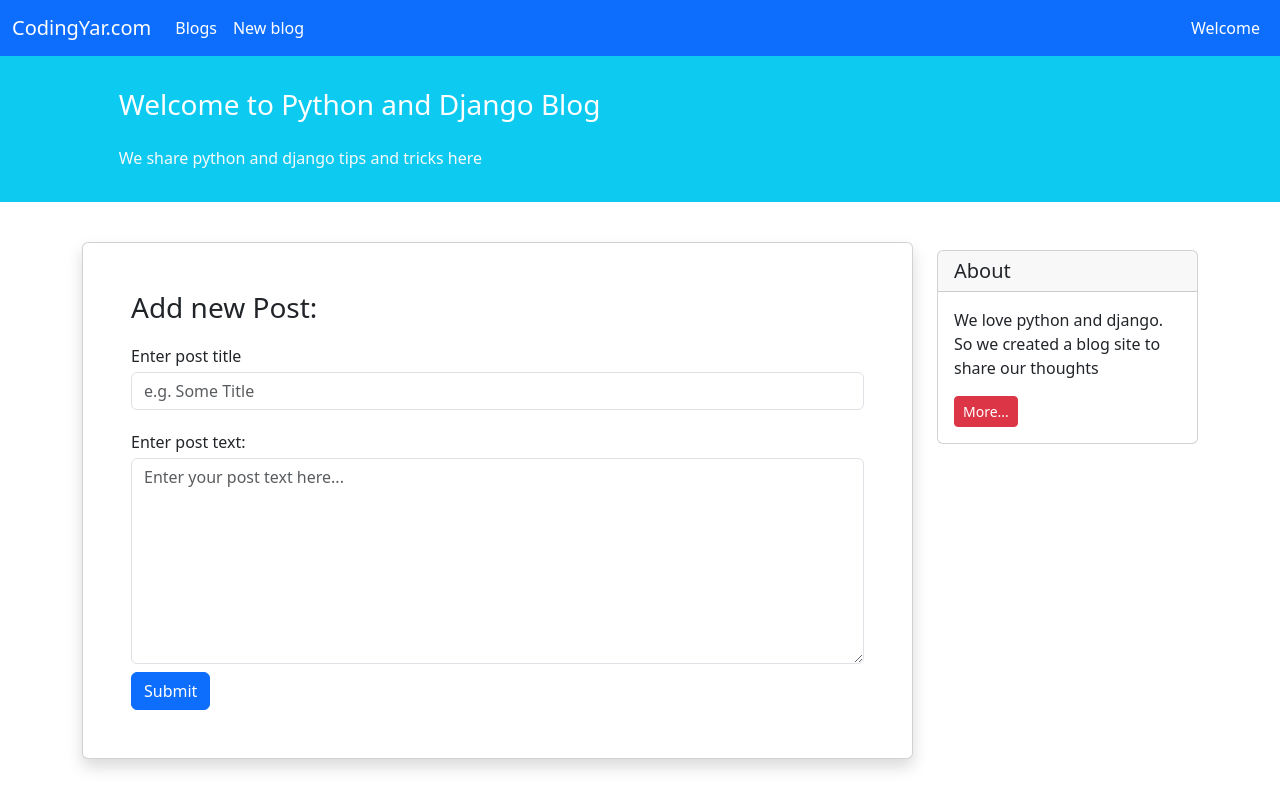
After one commit to ErfanAshki/blog-page-project, a Django app: page /post/create/ in a window 1280 px wide. The commit adds this page. Run offline with Django 5.2, Linux system fonts and the light colour scheme.

```diff
--- /dev/null
+++ b/blog/templates/blog/post_create.html
@@ -0,0 +1,46 @@
+{% extends '_base.html' %}
+
+{% block page_title %}post create{% endblock page_title %}
+
+
+{% block content %}
+
+    <div class="container mt-4">
+        <div class="row">
+            <div class="col-9">
+                <div class="card shadow my-3 p-5">
+                    <h3>Add new Post:</h3>
+                    <form method="POST">
+                        {% csrf_token %}
+                        <div class="form-group py-2">
+                            <label class="py-1">Enter post title</label>
+                            <input type="text" class="form-control" placeholder="e.g. Some Title" name="title">
+                        </div>
+                        <div class="form-group py-2">
+                            <label class="py-1">Enter post text:</label>
+                            <textarea class="form-control" name="text" rows="8"
+                                      placeholder="Enter your post text here..."></textarea>
+                        </div>
+                        <button type="submit" class="btn btn-primary">Submit</button>
+                    </form>
+                </div>
+            </div>
+            <div class="col-3">
+
+                <div class="card my-4">
+                    <h5 class="card-header">About</h5>
+                    <div class="card-body">
+                        <p class="card-text">We love python and django. So we created a blog site to share our
+                            thoughts</p>
+                        <a href="#"
+                           class="btn btn-sm btn-danger">
+                            More...
+                        </a>
+                    </div>
+                </div>
+
+            </div>
+        </div>
+    </div>
+
+{% endblock content %}
--- a/blog/urls.py
+++ b/blog/urls.py
@@ -1,9 +1,10 @@
 from django.urls import path
 
-from .views import post_list_view, post_detail_view
+from .views import post_list_view, post_detail_view, post_create_view
 
 urlpatterns = [
     path('list/', post_list_view, name='post_list'),
     path('<int:pk>/', post_detail_view, name='post_detail'),
+    path('create/', post_create_view, name='post_create'),
 
 ]
--- a/blog/views.py
+++ b/blog/views.py
@@ -13,3 +13,7 @@ def post_detail_view(request, pk):
     post = get_object_or_404(Post, pk=pk)
 
     return render(request, 'blog/post_detail.html', {'post': post})
+
+
+def post_create_view(request):
+    return render(request, 'blog/post_create.html')
--- a/templates/_base.html
+++ b/templates/_base.html
@@ -21,8 +21,8 @@
         </button>
         <div class="collapse navbar-collapse" id="navbarNavAltMarkup">
             <div class="navbar-nav">
-                <a class="nav-link active" aria-current="page" href="#">Home</a>
-                <a class="nav-link" href="#">Blog</a>
+                <a class="nav-link active" aria-current="page" href="{% url 'post_list' %}">Blogs</a>
+                <a class="nav-link active" href="{% url 'post_create' %}">New blog</a>
             </div>
         </div>
         <div class="mx-2 text-white">Welcome</div>
```
Also changed, not shown: blog/forms.py (added, +9 -0 lines), blog/tests.py (+7 -6 lines).
